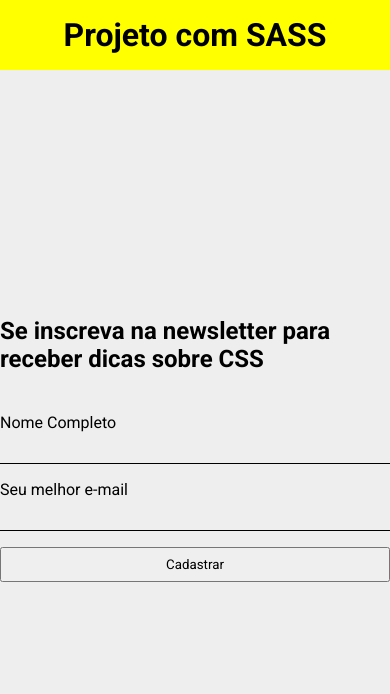
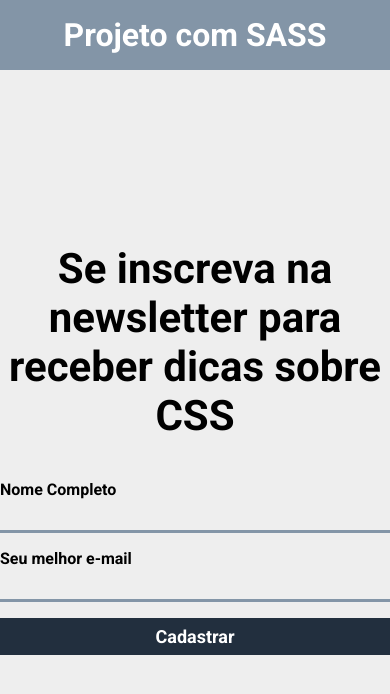
Before and after one commit to GuilhermeMurata/modulo_15, a website: page index.html in a window 390 px wide. Drawn offline with Linux system fonts and the light colour scheme.

```diff
--- a/source/config/variaveis.scss
+++ b/source/config/variaveis.scss
@@ -1 +1,11 @@
-$fontPrincipal : Roboto, sans-serif;
+// Fontes
+$fontPrincipal: Roboto, sans-serif;
+
+// Esquema de cores
+$corDeFundo: #c8d6e5;
+$corPrincipal: #8395a7;
+$corSecundaria: #222f3e;
+
+// Breakpoints
+$mobile: 767px;
+$tablet: 1023px;
--- a/source/main.scss
+++ b/source/main.scss
@@ -1,11 +1,11 @@
 @use 'config/reset';
+@use 'config/variaveis';
 
-
-@mixin elementoForm() {
+@mixin elementoForm($margin: 16px) {
     padding: 8px;
     display: block;
     width: 100%;
-    margin-bottom: 16px;
+    margin-bottom: $margin;
 }
 
 body {
@@ -20,8 +20,9 @@
 
 header {
     padding: 16px 0;
-    background-color: yellow;
+    background-color: variaveis.$corPrincipal;
     text-align: center;
+    color: #fff;
 }
 
 .form-container {
@@ -30,21 +31,38 @@
     flex-direction: column;
     justify-content: center;
     align-items: center;
+    max-width: 760px;
+
+    h2 {
+        font-size: 42px;
+        text-align: center;
+    }
 
     form{
         width: 100%;
         max-width: 480px;
         margin-top: 40px;
 
+        label {
+            font-weight: bold;
+            cursor: pointer;
+        }
+
         input {
             @include elementoForm();
             background-color: transparent;
             border: none;
-            border-bottom: 1px solid #000;
+            border-bottom: 3px solid variaveis.$corPrincipal;
         }
 
         button {
             @include elementoForm();
+            background-color: variaveis.$corSecundaria;
+            border: none;
+            font-size: 18px;
+            font-weight: bold;
+            cursor: pointer;
+            color: #fff;
         }
     }
 }
```
Also changed, not shown: build/main.css, 1 other file.
